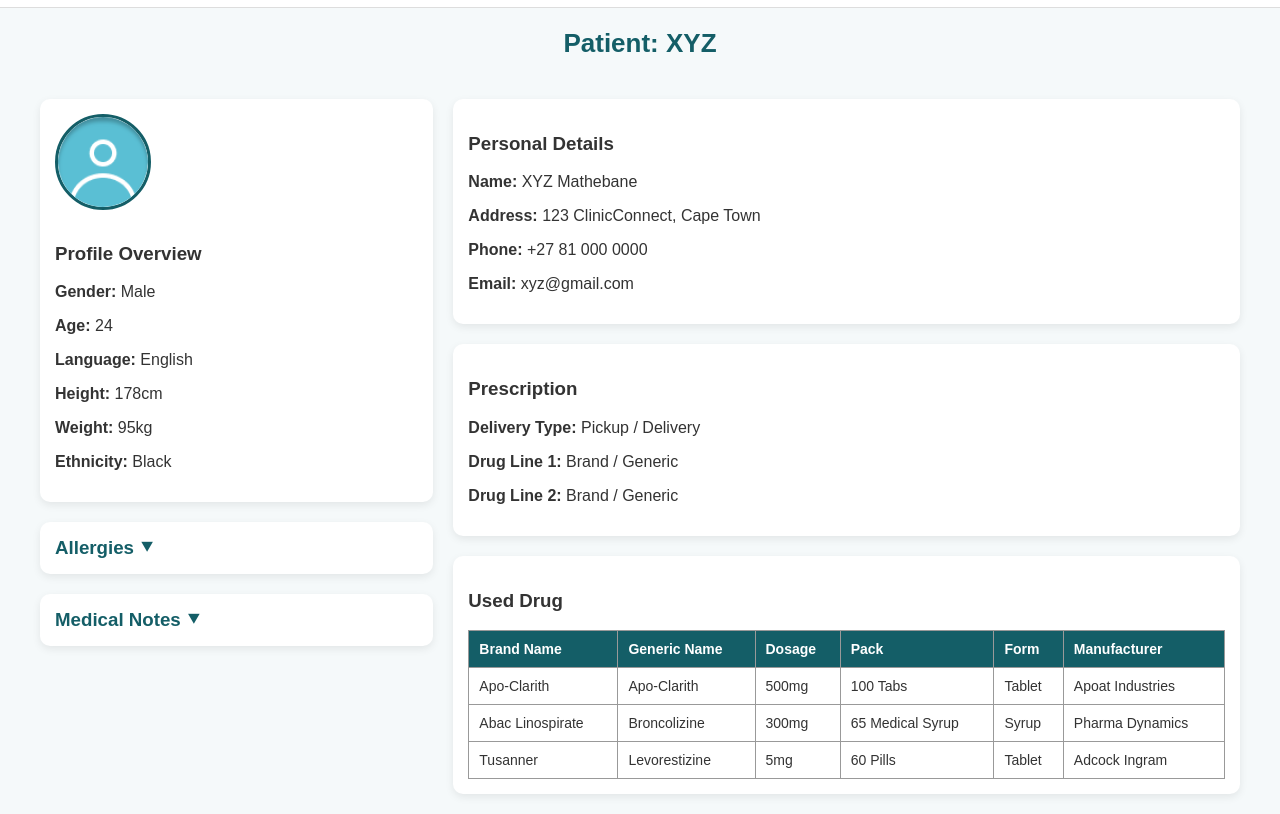
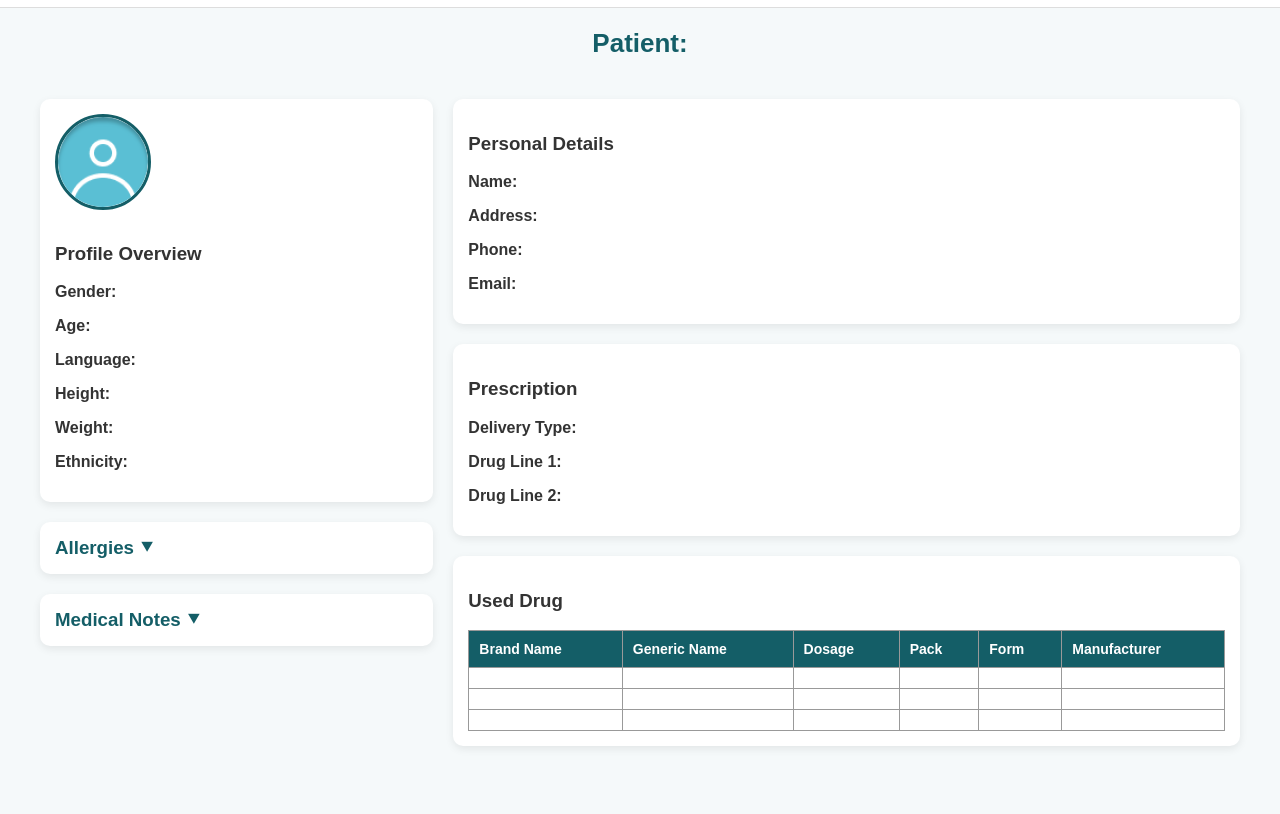
Before and after one commit to Tyresentate/IT3-Project-3, a website: page PatientInfo.html in a window 1280 px wide. Shown: the part 113-927 px from the top of the page. After the commit the page ends 879 px from the top, so only its background shows below. Drawn offline with Linux system fonts and the light colour scheme.

Commit message:
Removed the dummy data from  patient info

```diff
--- a/PatientInfo.html
+++ b/PatientInfo.html
@@ -28,7 +28,7 @@
 
 	<!-- Main Content -->
 	<main class="profile-container">
-		<h2 class="profile-title">Patient: XYZ</h2>
+		<h2 class="profile-title">Patient: <span id="patientName"></span></h2>
 
 		<section class="profile-sections">
 			<!-- Left Sidebar -->
@@ -36,20 +36,18 @@
 				<div class="profile-card">
 					<img src="images/Generic avatar.png" alt="Profile" class="profile-pic" />
 					<h3>Profile Overview</h3>
-					<p><b>Gender:</b> Male</p>
-					<p><b>Age:</b> 24</p>
-					<p><b>Language:</b> English</p>
-					<p><b>Height:</b> 178cm</p>
-					<p><b>Weight:</b> 95kg</p>
-					<p><b>Ethnicity:</b> Black</p>
+					<p><b>Gender:</b> <span id="patientGender"></span></p>
+					<p><b>Age:</b> <span id="patientAge"></span></p>
+					<p><b>Language:</b> <span id="patientLanguage"></span></p>
+					<p><b>Height:</b> <span id="patientHeight"></span></p>
+					<p><b>Weight:</b> <span id="patientWeight"></span></p>
+					<p><b>Ethnicity:</b> <span id="patientEthnicity"></span></p>
 				</div>
 
 				<div class="card toggle-section">
 					<h3 class="toggle-header">Allergies ⯆</h3>
 					<div class="toggle-content">
-						<ul>
-							<li>Penicillin</li>
-							<li>I Add Allergy</li>
+						<ul id="allergyList">
 						</ul>
 					</div>
 				</div>
@@ -67,18 +65,18 @@
 				<!-- Personal Details -->
 				<div class="card">
 					<h3>Personal Details</h3>
-					<p><b>Name:</b> XYZ Mathebane</p>
-					<p><b>Address:</b> 123 ClinicConnect, Cape Town</p>
-					<p><b>Phone:</b> +27 81 000 0000</p>
-					<p><b>Email:</b> xyz@gmail.com</p>
+					<p><b>Name:</b> <span id="patientFullName"></span></p>
+					<p><b>Address:</b> <span id="patientAddress"></span></p>
+					<p><b>Phone:</b> <span id="patientPhone"></span></p>
+					<p><b>Email:</b> <span id="patientEmail"></span></p>
 				</div>
 
 				<!-- Prescription -->
 				<div class="card">
 					<h3>Prescription</h3>
-					<p><b>Delivery Type:</b> Pickup / Delivery</p>
-					<p><b>Drug Line 1:</b> Brand / Generic</p>
-					<p><b>Drug Line 2:</b> Brand / Generic</p>
+					<p><b>Delivery Type:</b> <span id="deliveryType"></span></p>
+					<p><b>Drug Line 1:</b> <span id="drugLine1"></span></p>
+					<p><b>Drug Line 2:</b> <span id="drugLine2"></span></p>
 				</div>
 
 				<!-- Used Drug -->
@@ -97,28 +95,28 @@
 						</thead>
 						<tbody>
 							<tr>
-								<td>Apo-Clarith</td>
-								<td>Apo-Clarith</td>
-								<td>500mg</td>
-								<td>100 Tabs</td>
-								<td>Tablet</td>
-								<td>Apoat Industries</td>
+								<td id="drugBrand1"></td>
+								<td id="drugGeneric1"></td>
+								<td id="drugDosage1"></td>
+								<td id="drugPack1"></td>
+								<td id="drugForm1"></td>
+								<td id="drugManufacturer1"></td>
 							</tr>
 							<tr>
-								<td>Abac Linospirate</td>
-								<td>Broncolizine</td>
-								<td>300mg</td>
-								<td>65 Medical Syrup</td>
-								<td>Syrup</td>
-								<td>Pharma Dynamics</td>
+								<td id="drugBrand2"></td>
+								<td id="drugGeneric2"></td>
+								<td id="drugDosage2"></td>
+								<td id="drugPack2"></td>
+								<td id="drugForm2"></td>
+								<td id="drugManufacturer2"></td>
 							</tr>
 							<tr>
-								<td>Tusanner</td>
-								<td>Levorestizine</td>
-								<td>5mg</td>
-								<td>60 Pills</td>
-								<td>Tablet</td>
-								<td>Adcock Ingram</td>
+								<td id="drugBrand3"></td>
+								<td id="drugGeneric3"></td>
+								<td id="drugDosage3"></td>
+								<td id="drugPack3"></td>
+								<td id="drugForm3"></td>
+								<td id="drugManufacturer3"></td>
 							</tr>
 						</tbody>
 					</table>
```
